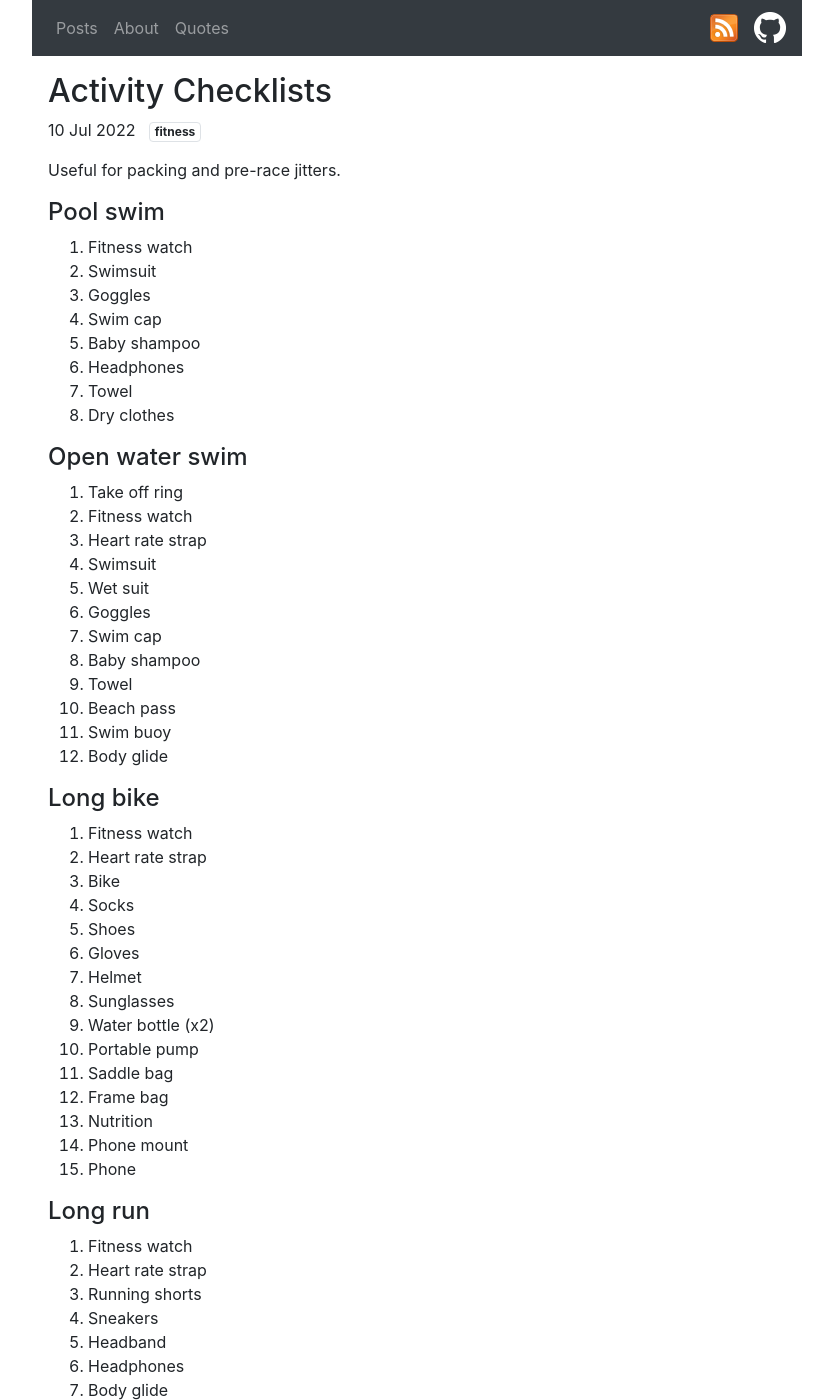
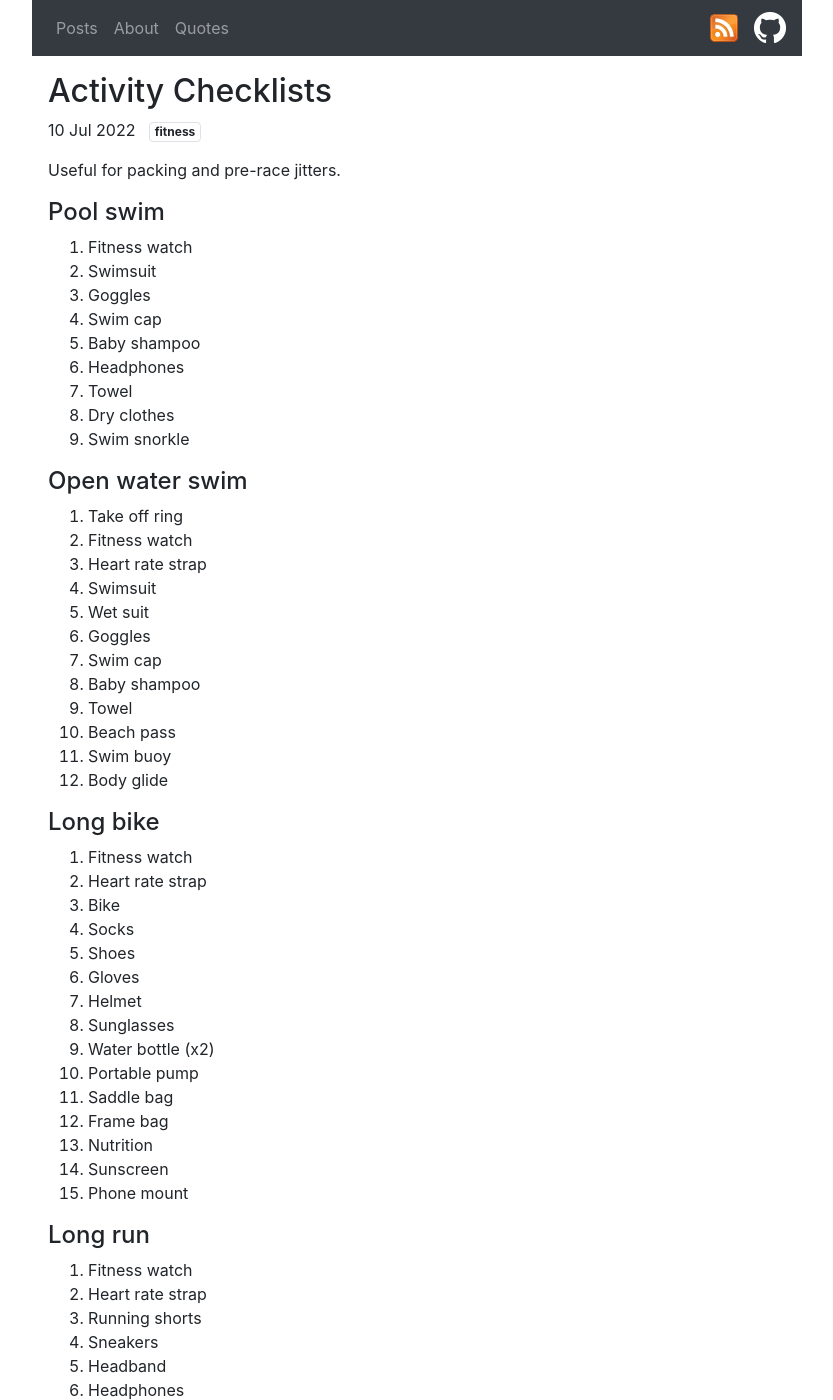
Before and after one commit to mackorone/mackorone.github.io, a Jekyll site: the page built from _posts/2022-07-10-activity-checklists.md, in a window 1280 px wide and 1400 px high. Shown: the whole window, without its empty margins (223-1056 px from the left). Built offline with Jekyll 4.4.1, drawn with Linux system fonts in a browser that asks for light colours; nearby versions of some CDN libraries.

Commit message:
Add sunscreen and phone mount to checklists

```diff
--- a/_posts/2022-07-10-activity-checklists.md
+++ b/_posts/2022-07-10-activity-checklists.md
@@ -14,6 +14,7 @@ Useful for packing and pre-race jitters.
 1. Headphones
 1. Towel
 1. Dry clothes
+1. Swim snorkle
 
 #### Open water swim
 
@@ -45,8 +46,8 @@ Useful for packing and pre-race jitters.
 1. Saddle bag
 1. Frame bag
 1. Nutrition
+1. Sunscreen
 1. Phone mount
-1. Phone
 
 #### Long run
 
@@ -91,6 +92,7 @@ Useful for packing and pre-race jitters.
 1. Saddle bag
 1. Frame bag
 1. Nutrition
+1. Sunscreen
 
 <p style="margin-bottom:0px;">Run</p>
 1. Sneakers
```
Also changed, not shown: other parts of _posts/2022-07-10-activity-checklists.md (+1 -0 lines).
